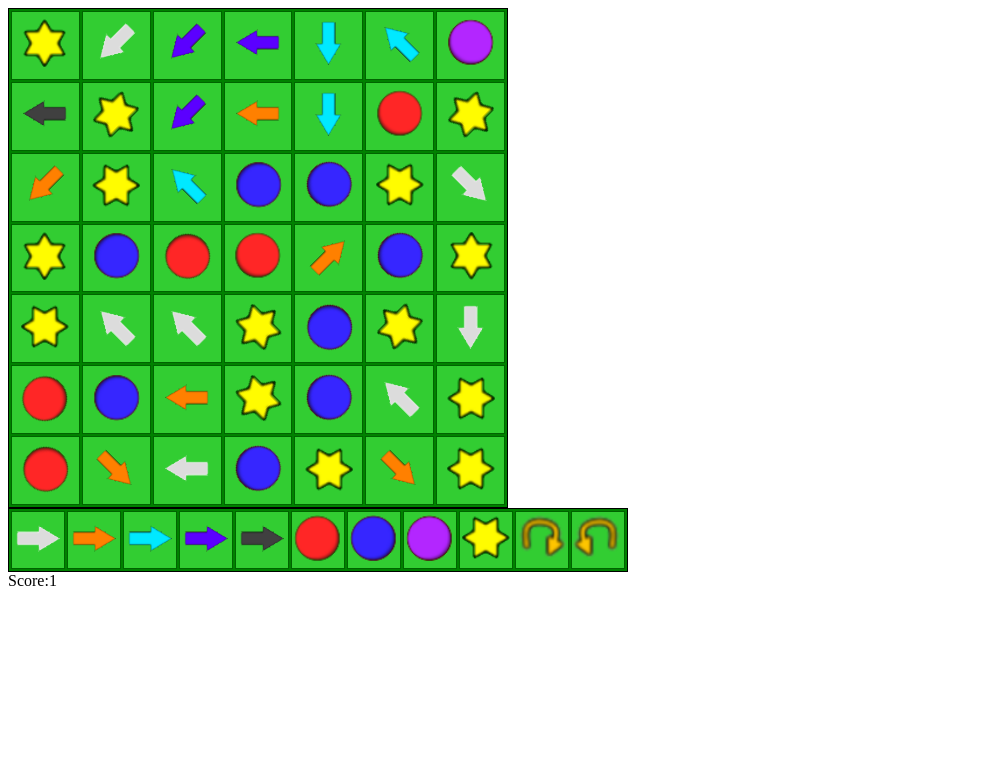
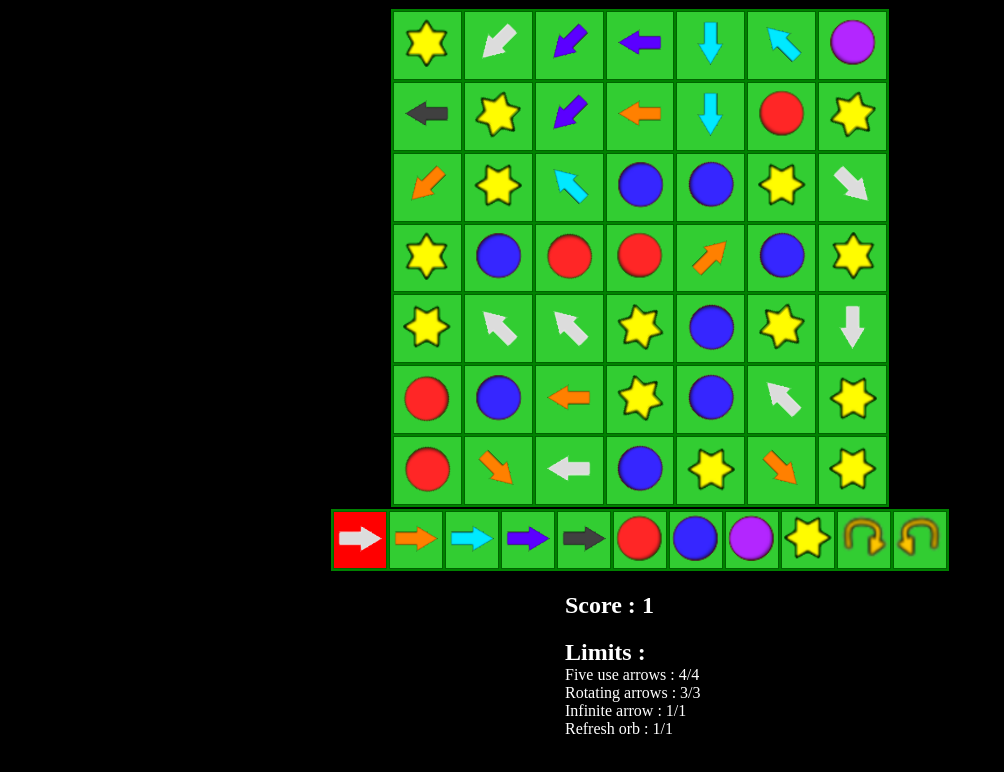
Before and after one commit to leoTigers/Live_Universal_experiment, a plain HTML site: page index.html in a window 1280 px wide. Shown: the whole page, without its empty margins (0-1004 px from the left). Drawn offline with nearby package versions, Linux system fonts and the light colour scheme.

Commit message:
Style improvement & QoL

```diff
--- a/canvas.js
+++ b/canvas.js
@@ -277,10 +277,32 @@ $(function (){
     add_handlers()
     gr.simulate()
 
+    $("#items > td").first()[0].style.background = "red";
+
     $("#items > td").on("mousedown", function (e){
+        this.parentElement.children[tool].style.background = "limegreen";
         tool = this.cellIndex
-    })
+        this.parentElement.children[tool].style.background = "red";
+    });
+    updateLimits();
+    //updateTool();
 });
+
+function updateLimits(){
+    let limitSpan = document.getElementById("limits")
+    limitSpan.innerHTML = "<br/>Five use arrows : "+gr.limits[0]+"/"+MAX_FIVE_ARROW+
+        "<br/>Rotating arrows : "+gr.limits[1]+"/"+MAX_ROT_ARROW+
+        "<br/>Infinite arrow : "+gr.limits[2]+"/"+MAX_INF_ARROW+
+        "<br/>Refresh orb : "+gr.limits[3]+"/"+MAX_REFRESH
+}
+/*
+function updateTool(){
+    let CT = document.getElementById("currentTool")
+    CT.innerHTML = ""
+    let img = document.createElement("img")
+    img.src = "img/"+TOOLS[tool]
+    CT.appendChild(img)
+}*/
 
 function add_handlers(){
     $("#exp > tr > td").on("mousedown",
@@ -304,6 +326,7 @@ function add_handlers(){
             this.innerHTML = ""
             this.appendChild(gr.grid[row][col].draw())
             gr.simulate()
+            updateLimits()
         });
 }
 
--- a/index.html
+++ b/index.html
@@ -16,8 +16,13 @@
 	</tr>
 </table>
 <div>
-	Score:<span id="score"></span>
+	<h2>Score : <span id="score"></span></h2>
 </div>
+<!--
+<div>
+	Current tool:<span id="currentTool"></span>
+</div>-->
+<div><h2>Limits : </h2><span id="limits"></span></div>
 <!--<div>
 	<button onclick="export_base64()">Export</button>
 	<label for="export_zone"></label><textarea id="export_zone"></textarea>
--- a/style.css
+++ b/style.css
@@ -1,8 +1,13 @@
+body {
+    background-color: black;
+    color: white;
+}
 table{
     border: 1px solid black;
     background: green;
     align-items: center;
     text-align: center;
+    margin: auto;
 }
 #exp{
     height: 500px;
@@ -19,3 +24,10 @@ img{
     height: 50px;
     width: 50px;
 }
+div{
+    margin: 20px auto;
+    max-width: 150px;
+    }
+h2{
+    display: inline;
+}
```
